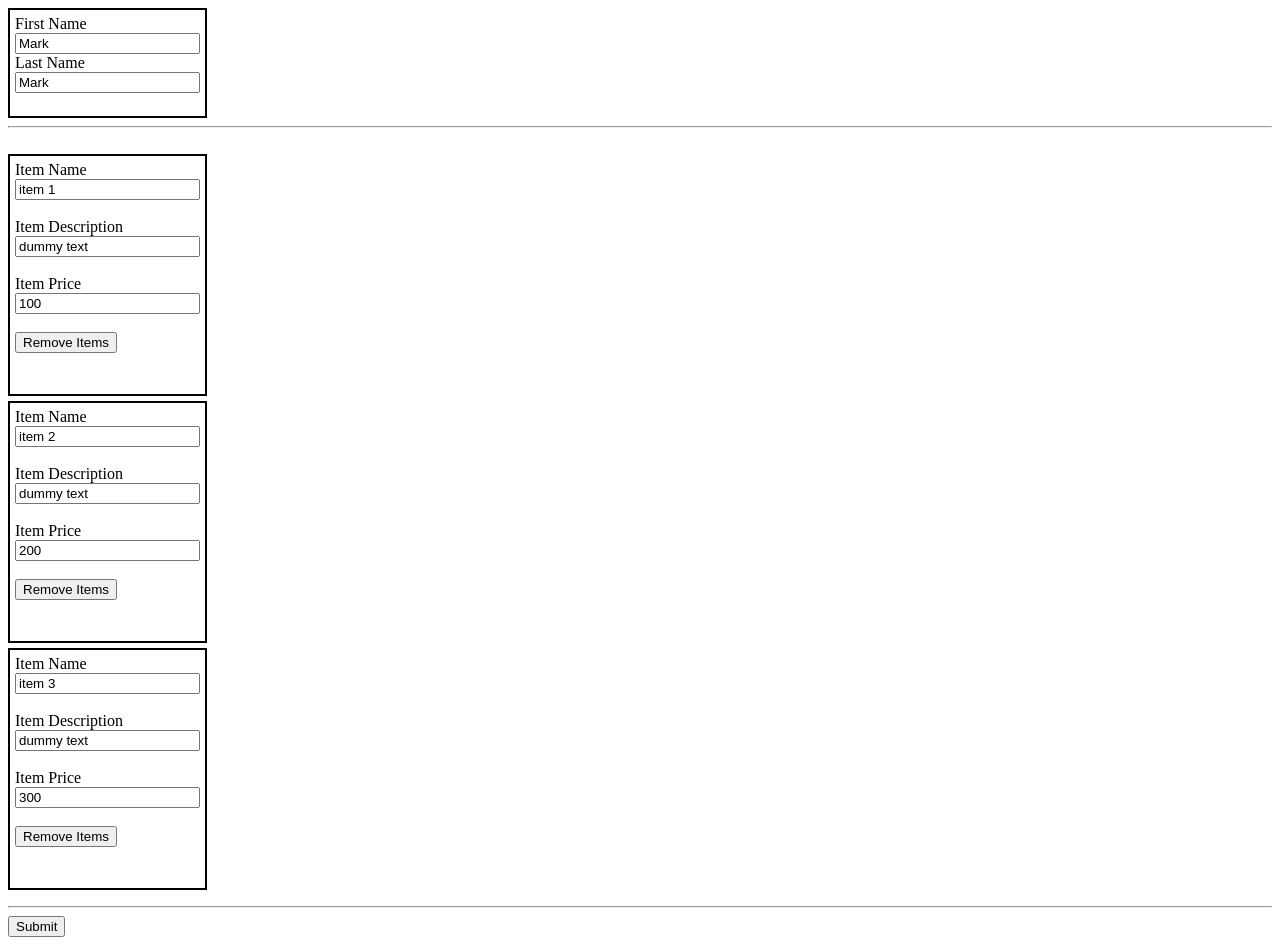
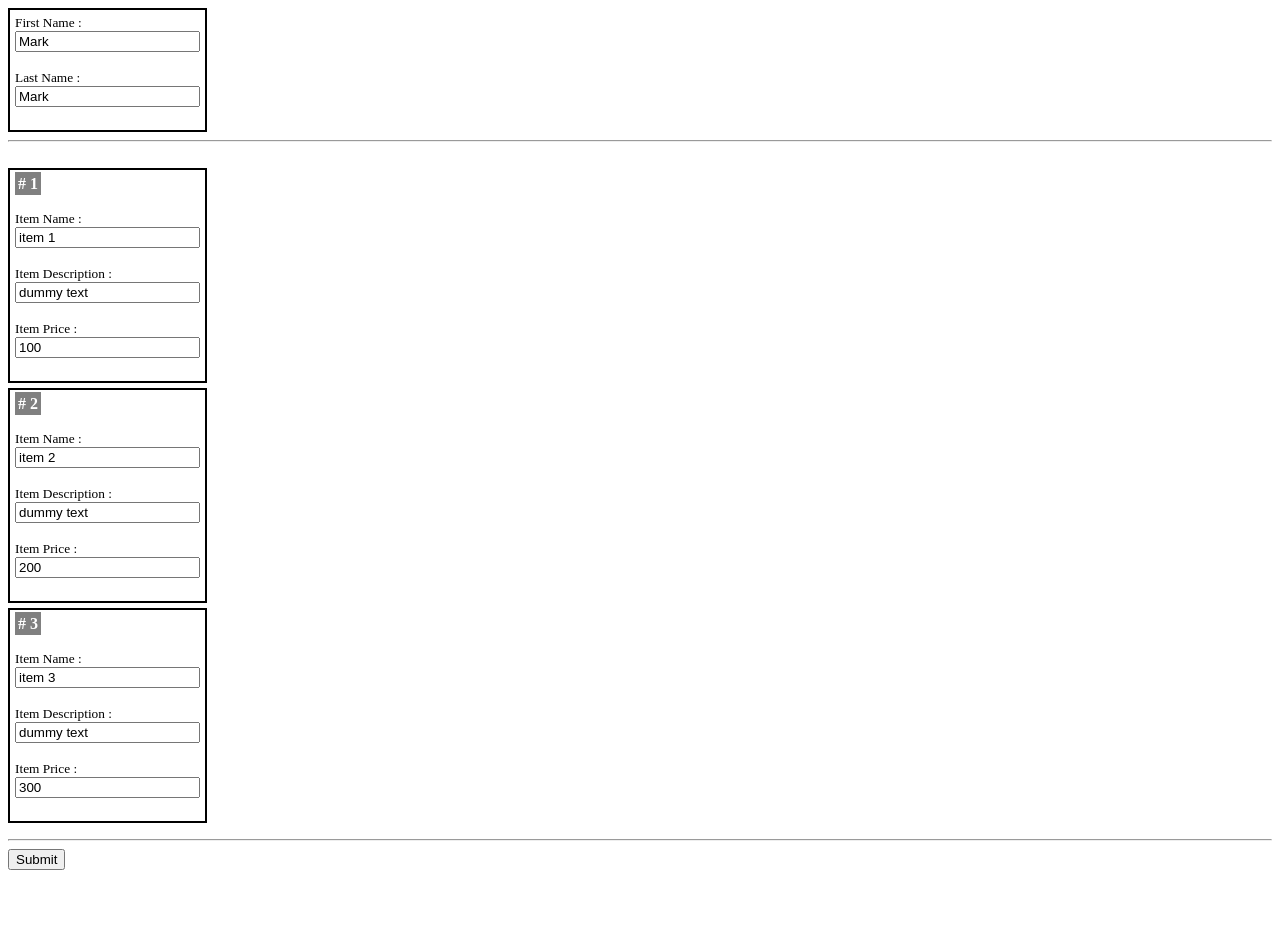
Before and after one commit to mark953fps/angular-reactive-form-with-array-by-MarkV, an Angular app: page / in a window 1280 px wide. After the commit the page ends 878 px from the top, so only its background shows below. Built offline with nearby package versions, Linux system fonts and the light colour scheme.

Commit message:
1 file modified

```diff
--- a/src/app/app.component.html
+++ b/src/app/app.component.html
@@ -1,12 +1,12 @@
 <form [formGroup]="searchForm">
   <div style="border: 2px solid black; padding: 5px; display: table; margin-bottom: 5px;">
     <div>
-      <label for="">First Name</label><br>
+      <label for=""><small>First Name :</small></label><br>
       <input type="text" formControlName="fname">
-    </div>
+    </div><br>
 
     <div>
-      <label for="">Last Name</label><br>
+      <label for=""><small>Last Name :</small></label><br>
       <input type="text" formControlName="lname">
     </div><br>
   </div>
@@ -16,24 +16,21 @@
   <div formArrayName="items">
     <div [formGroupName]="i" *ngFor="let data of searchForm.get('items').controls; let i = index;"
       style="border: 2px solid black; padding: 5px; display: table; margin-bottom: 5px;">
+      <b style="background: gray; color: white; padding: 3px;"># {{ i + 1 }}</b><br><br>
       <div>
-        <label for="">Item Name</label><br>
+        <label for=""><small>Item Name :</small></label><br>
         <input type="text" formControlName="itemName">
       </div><br>
 
       <div>
-        <label for="">Item Description</label><br>
+        <label for=""><small>Item Description :</small></label><br>
         <input type="text" formControlName="itemDescription">
       </div><br>
 
       <div>
-        <label for="">Item Price</label><br>
+        <label for=""><small>Item Price :</small></label><br>
         <input type="text" formControlName="itemPrice">
       </div><br>
-
-      <div>
-        <button type="button" (click)="removeItem(i)">Remove Items</button>
-      </div><br><br>
     </div>
   </div>
 </form>
```
